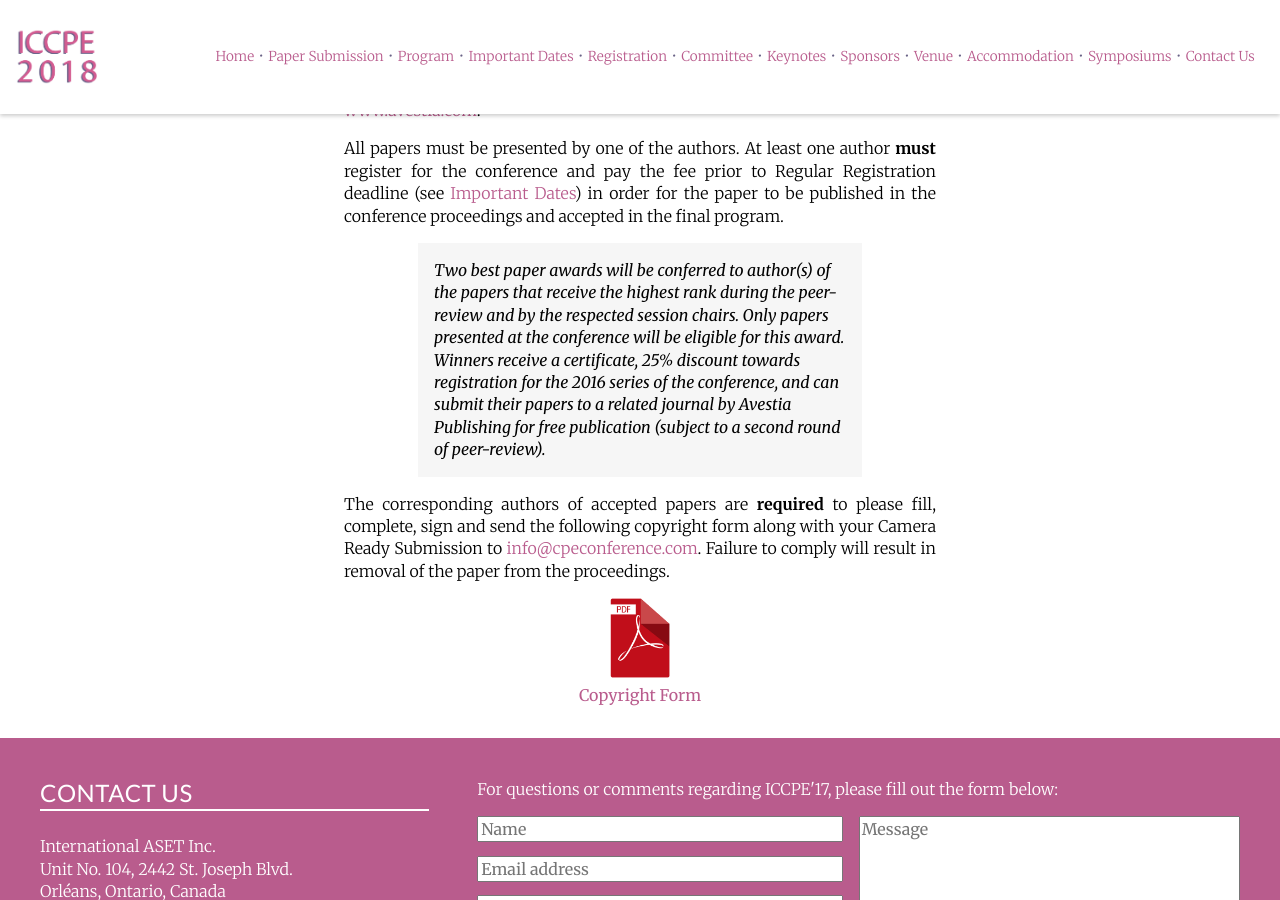
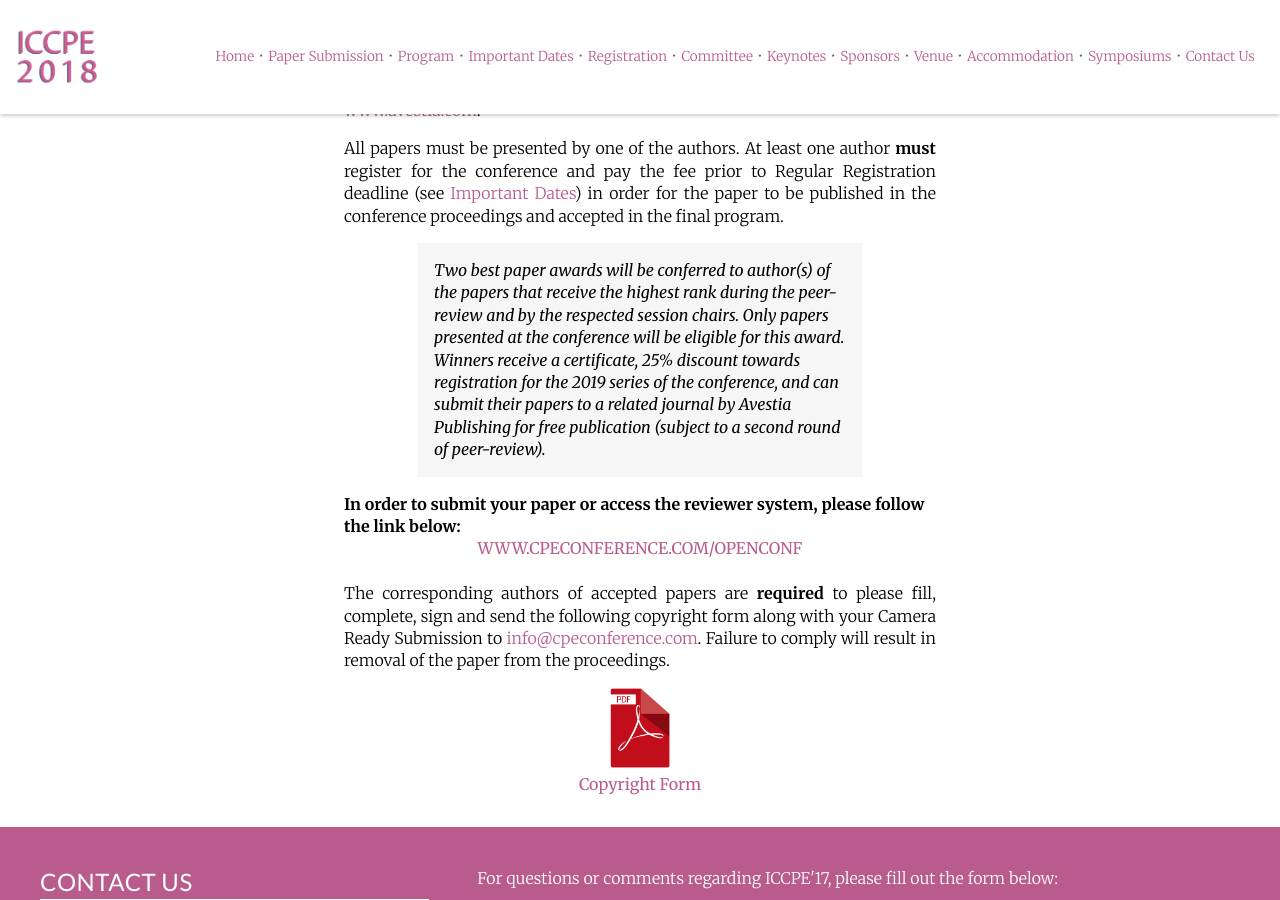
Before and after one commit to intaset/cpeconference, a Jekyll site: the page built from papers.html, in a window 1280 px wide and 900 px high, scrolled down 2538 px. Built offline with Jekyll 4.4.1, drawn with Linux system fonts in a browser that asks for light colours; nearby versions of some CDN libraries; Markdown is read by kramdown in place of the engine named in the settings; comment, search, counter and statistics services are not loaded.

Commit message:
openconf

```diff
--- a/papers.html
+++ b/papers.html
@@ -96,11 +96,11 @@ keyword: applied chemistry conference, polymer processing conference, petroleum
 
     <p class="body">All papers must be presented by one of the authors. At least one author <b>must</b> register for the conference and pay the fee prior to Regular Registration deadline (see <a href="../dates" class="body-link">Important Dates</a>) in order for the paper to be published in the conference proceedings and accepted in the final program.</p>
 
-    <blockquote>Two best paper awards will be conferred to author(s) of the papers that receive the highest rank during the peer-review and by the respected session chairs. Only papers presented at the conference will be eligible for this award. Winners receive a certificate, 25% discount towards registration for the 2016 series of the conference, and can submit their papers to a related journal by Avestia Publishing for free publication (subject to a second round of peer-review).</blockquote>
+    <blockquote>Two best paper awards will be conferred to author(s) of the papers that receive the highest rank during the peer-review and by the respected session chairs. Only papers presented at the conference will be eligible for this award. Winners receive a certificate, 25% discount towards registration for the 2019 series of the conference, and can submit their papers to a related journal by Avestia Publishing for free publication (subject to a second round of peer-review).</blockquote>
 
-   <!-- 	<p class="bold">In order to submit your paper or access the reviewer system, please follow the link below:</p>
+   	<p class="bold">In order to submit your paper or access the reviewer system, please follow the link below:</p>
 
-	<center><a href="../openconf/" class="body-link allcaps">www.cpeconference.com/openconf</a></center><br> -->
+	<center><a href="../openconf/" class="body-link allcaps">www.cpeconference.com/openconf</a></center><br>
 
     <p class="body">The corresponding authors of accepted papers are <b>required</b> to please fill, complete, sign and send the following copyright form along with your Camera Ready Submission to <a href="mailto:info@cpeconference.com" class="body-link">info@cpeconference.com</a>. Failure to comply will result in removal of the paper from the proceedings.</p>
 
```
Also changed, not shown: 1 other file.
